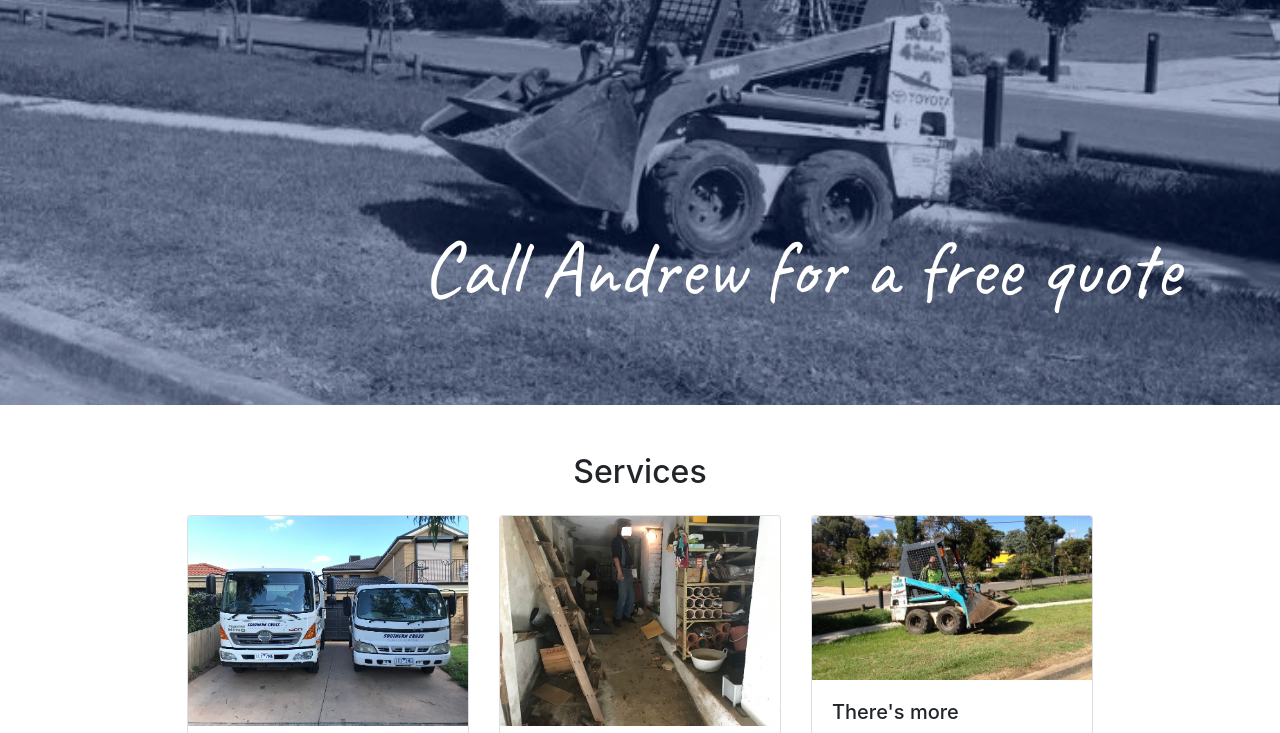
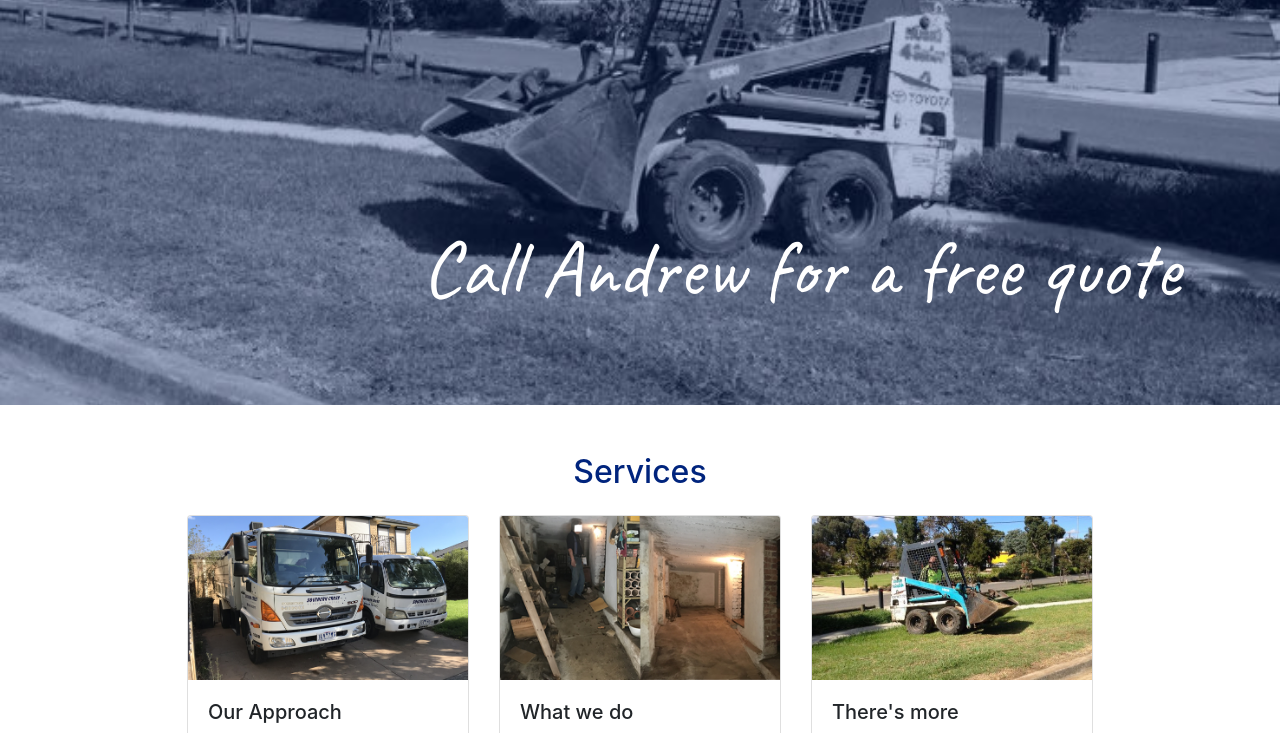
Before and after one commit to tykto/southern-cross.website.public, a plain HTML site: page index.html in a window 1280 px wide. Shown: the part 195-928 px from the top of the page. Drawn offline with Linux system fonts and the light colour scheme.

Commit message:
updated via CI

```diff
--- a/index.html
+++ b/index.html
@@ -25,7 +25,7 @@
       <h2 class="pb-3">Services</h2>
       <div class="card-deck">
         <div class="card">
-          <img src="images/trucks-front-1.jpg" class="card-img-top" alt="Trucks">
+          <img src="images/trucks.jpg" class="card-img-top" alt="Trucks">
           <div class="card-body">
             <h5 class="card-title">Our Approach</h5>
             <p class="card-text">Southern Cross Rubbish Removal is a full-service rubbish removal business, we will pick up and remove any unwanted
@@ -40,7 +40,7 @@
           </div>
         </div>
         <div class="card">
-          <img src="images/under-house-rubbish-1.jpg" class="card-img-top" alt="Rubbish Removal">
+          <img src="images/before-after.jpg" class="card-img-top" alt="Rubbish Removal">
           <div class="card-body">
             <h5 class="card-title">What we do</h5>
             <p>Here's a list of some of what we can remove and services we can provide. If it's not on the below list please don’t hesitate to call Andrew, there's every chance we can remove it as well.</p>
--- a/styles/style.css
+++ b/styles/style.css
@@ -1,3 +1,8 @@
+h2 {
+    color: #00247D;
+}
+
+
 .hero {
     min-height: 600px;
     background: url("../images/hero.jpg") no-repeat center center;
```
Also changed, not shown: images/before-after.jpg (added), images/trucks.jpg (added), src/HeroSection/logo.jpg (added).
